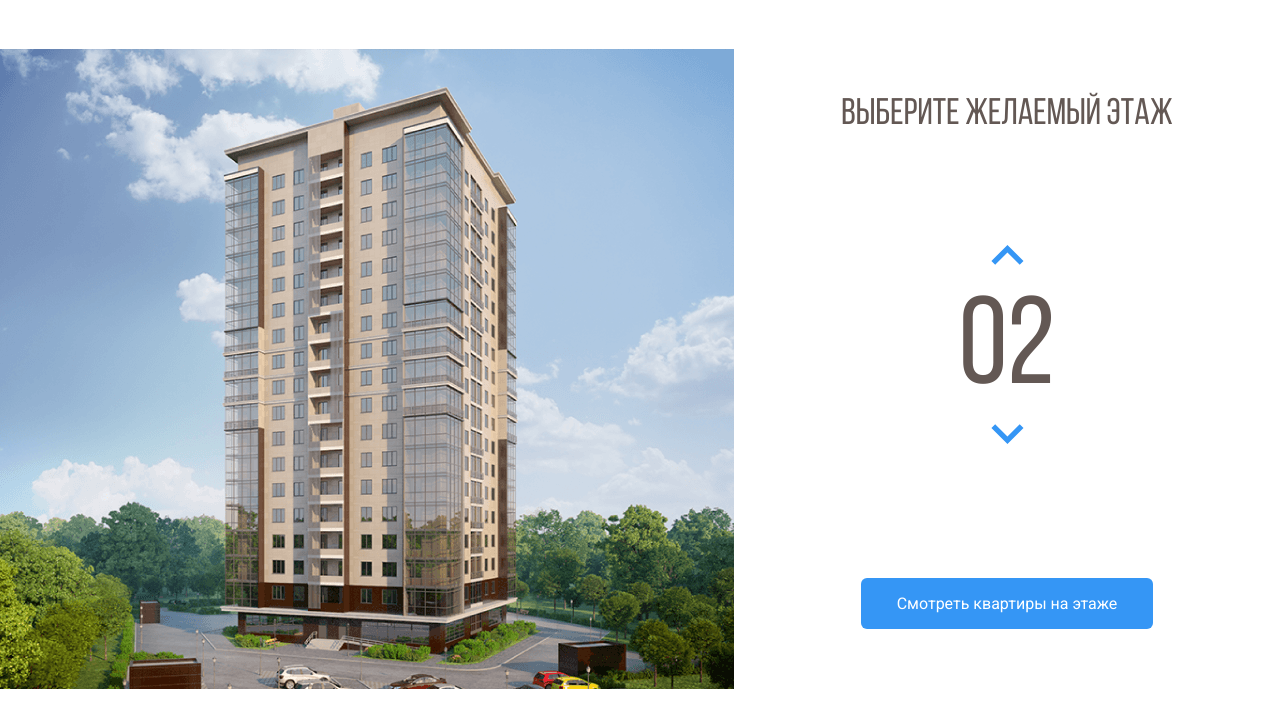
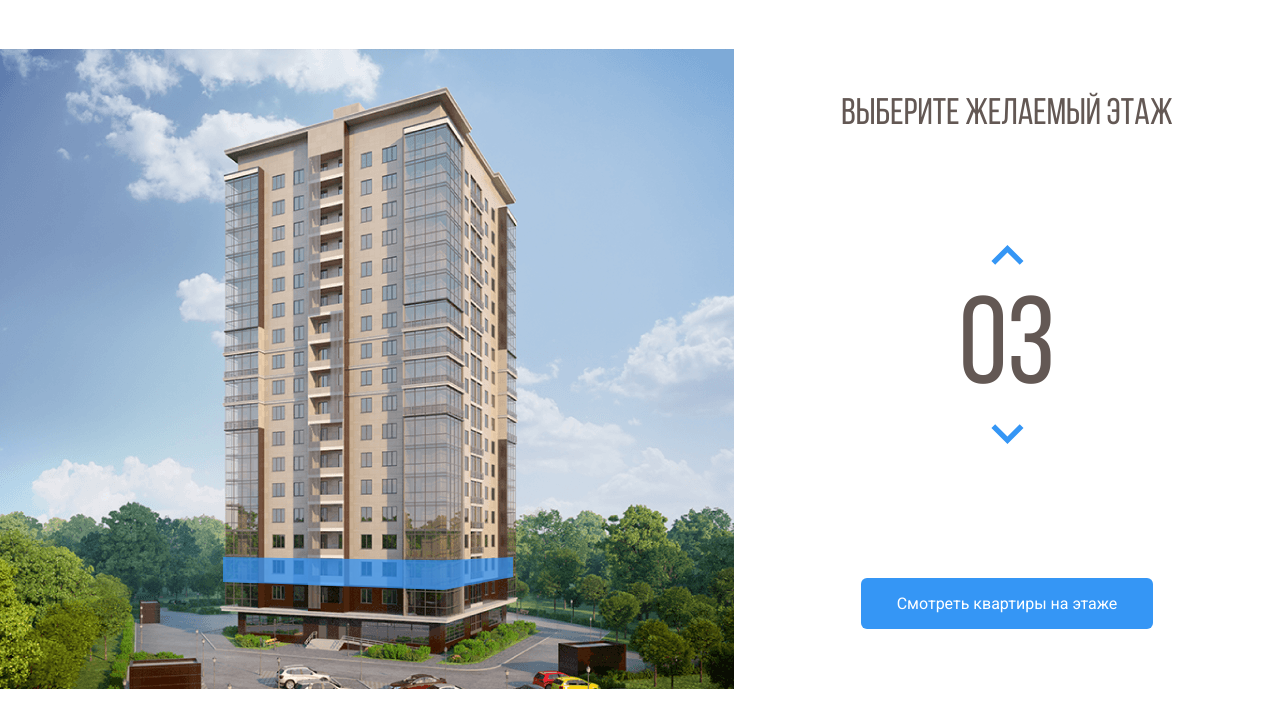
Before and after one commit to beastieGer/melody, a plain HTML site: page index.html in a window 1280 px wide. Both pictures are taken after a click on the button 1007 px from the left and 321 px from the top of the page. Shown: the part 64-792 px from the top of the page. Drawn offline with nearby package versions, Linux system fonts and the light colour scheme.

Commit message:
Add js интерактив к дому

```diff
--- a/css/style.css
+++ b/css/style.css
@@ -98,6 +98,9 @@ body {
 .home-image path:hover {
 	opacity: 1;
 }
+path.current-floor {
+	opacity: 1;
+}
 .main-info {
 	flex-grow: 1;
 	text-align: center;
--- a/index.html
+++ b/index.html
@@ -97,86 +97,103 @@
 						/>
 					</defs>
 					<path
+						data-floor="02"
 						d="M222 534L442.8 542L512 528.3V550L443.5 569.7L222 558.7V534Z"
 						fill="#3595F6"
 						fill-opacity="0.75"
 					/>
 					<path
+						data-floor="03"
 						d="M223 533V508L443.3 511.3L513 508V528L443.7 541L223 533Z"
 						fill="#3595F6"
 						fill-opacity="0.75"
 					/>
 					<path
+						data-floor="04"
 						d="M223 507V482H444H513V505L445 512L223 507Z"
 						fill="#3595F6"
 						fill-opacity="0.75"
 					/>
 					<path
+						data-floor="05"
 						d="M223 483V458L444.3 454.3L512 461V483H444"
 						fill="#3595F6"
 						fill-opacity="0.75"
 					/>
 					<path
+						data-floor="06"
 						d="M223 457V431L444.5 427.7L513 438.7V460L444 453.3L223 457Z"
 						fill="#3595F6"
 						fill-opacity="0.75"
 					/>
 					<path
+						data-floor="07"
 						d="M222 430V406.3L443 394L514 417V438.3L443 426L222 430Z"
 						fill="#3595F6"
 						fill-opacity="0.75"
 					/>
 					<path
+						data-floor="08"
 						d="M222 408V383L444.2 366.7L514 395.3V416L443.7 394.3L222 408Z"
 						fill="#3595F6"
 						fill-opacity="0.75"
 					/>
 					<path
+						data-floor="09"
 						d="M222 383V358L444.5 337.7L514 374.3V395L442 366.3L222 383Z"
 						fill="#3595F6"
 						fill-opacity="0.75"
 					/>
 					<path
+						data-floor="10"
 						d="M222 357V333L445 308.3L514 352.3V374L444.7 336L222 357Z"
 						fill="#3595F6"
 						fill-opacity="0.75"
 					/>
 					<path
+						data-floor="11"
 						d="M222 332V308L444.5 279.3L514 330.3V351L443.7 308.7L222 332Z"
 						fill="#3595F6"
 						fill-opacity="0.75"
 					/>
 					<path
+						data-floor="12"
 						d="M221 308V284L443.3 251L514 310.3V330L444 279.3L221 308Z"
 						fill="#3595F6"
 						fill-opacity="0.75"
 					/>
 					<path
+						data-floor="13"
 						d="M222 283V259L443.2 224L513 288V309L444.3 250.7L222 283Z"
 						fill="#3595F6"
 						fill-opacity="0.75"
 					/>
 					<path
+						data-floor="14"
 						d="M222 259V234L444.3 196L513 266.3V287L444 223L222 259Z"
 						fill="#3595F6"
 						fill-opacity="0.75"
 					/>
 					<path
+						data-floor="15"
 						d="M222 233V208L442.8 164.3L513 243.3V266L444 192.7L222 233Z"
 						fill="#3595F6"
 						fill-opacity="0.75"
 					/>
 					<path
+						data-floor="16"
 						d="M223 209V184L443 136L513 221V244L442.3 164.7L223 209Z"
 						fill="#3595F6"
 						fill-opacity="0.75"
 					/>
 					<path
+						data-floor="17"
 						d="M222 184V159L441.8 107L513 199.3V222L443.3 135.7L222 184Z"
 						fill="#3595F6"
 						fill-opacity="0.75"
 					/>
 					<path
+						data-floor="18"
 						d="M222 159V133L444 76.3L513 178V199L443.7 107.3L222 159Z"
 						fill="#3595F6"
 						fill-opacity="0.75"
@@ -213,5 +230,12 @@
 			<!-- /.main-info -->
 		</main>
 		<!-- /.main -->
+
+		<script
+			src="https://code.jquery.com/jquery-3.6.0.min.js"
+			integrity="sha256-/xUj+3OJU5yExlq6GSYGSHk7tPXikynS7ogEvDej/m4="
+			crossorigin="anonymous"
+		></script>
+		<script src="js/main.js"></script>
 	</body>
 </html>
--- /dev/null
+++ b/js/main.js
@@ -0,0 +1,45 @@
+$(document).ready(function () {
+	let currentFloor = 2;
+	let floorPath = $(".home-image path");
+	let counterUp = $(".counter-up");
+	let counterDown = $(".counter-down");
+	let usCurrentFloor = currentFloor.toLocaleString("en-US", {
+		minimumIntegerDigits: 2,
+		useGrouping: false,
+	});
+
+	$(".home-image path").on("mouseover", function () {
+		currentFloor = $(this).attr("data-floor");
+		$(".counter").text(currentFloor);
+
+		floorPath.removeClass("current-floor");
+	});
+
+	counterUp.on("click", function () {
+		if (currentFloor < 18) {
+			currentFloor++;
+			usCurrentFloor = currentFloor.toLocaleString("en-US", {
+				minimumIntegerDigits: 2,
+				useGrouping: false,
+			});
+			$(".counter").text(usCurrentFloor);
+
+			floorPath.removeClass("current-floor");
+			$(`[data-floor=${usCurrentFloor}]`).addClass("current-floor");
+		}
+	});
+
+	counterDown.on("click", function () {
+		if (currentFloor > 2) {
+			currentFloor--;
+			usCurrentFloor = currentFloor.toLocaleString("en-US", {
+				minimumIntegerDigits: 2,
+				useGrouping: false,
+			});
+			$(".counter").text(usCurrentFloor);
+
+			floorPath.removeClass("current-floor");
+			$(`[data-floor=${usCurrentFloor}]`).addClass("current-floor");
+		}
+	});
+});
```
